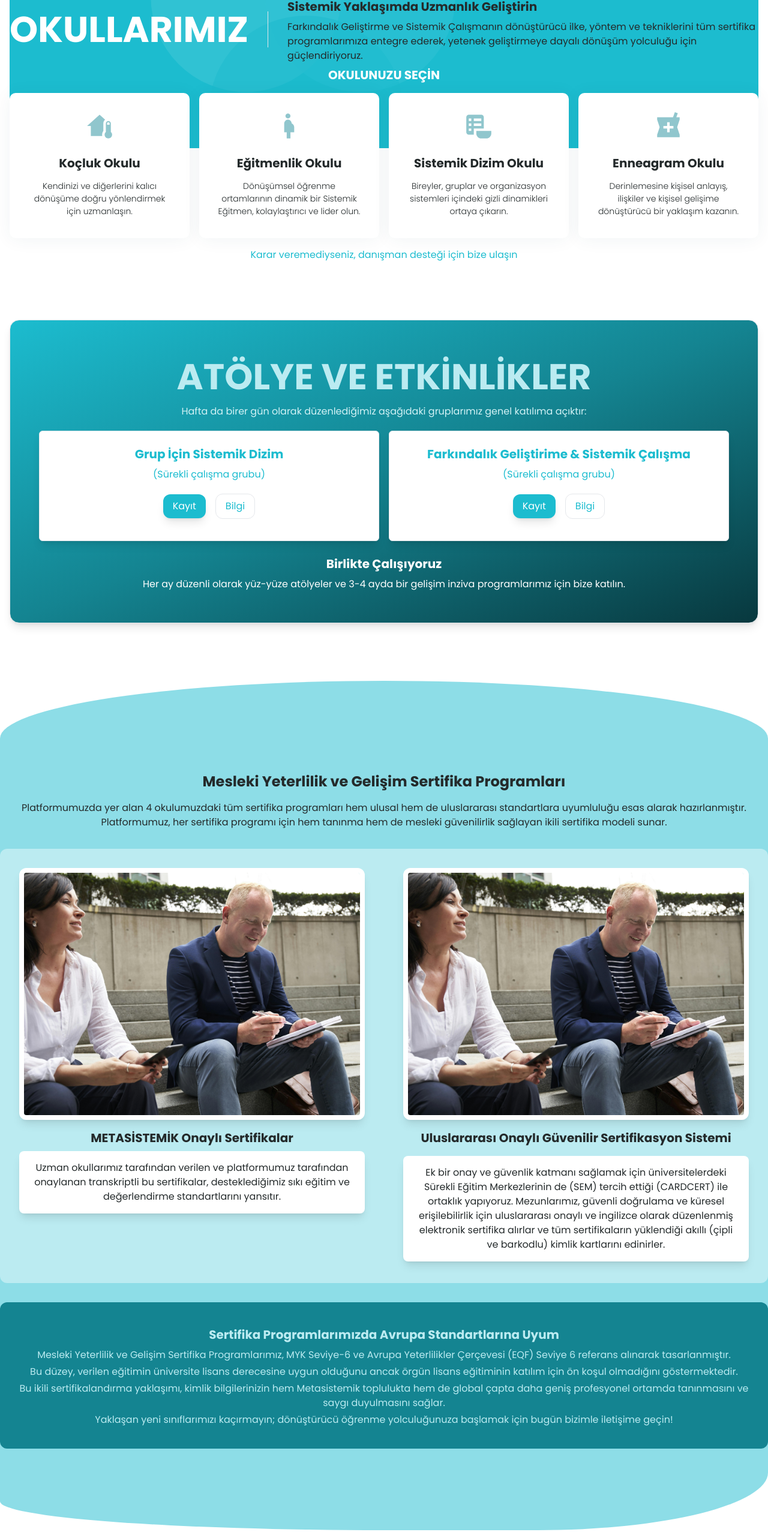
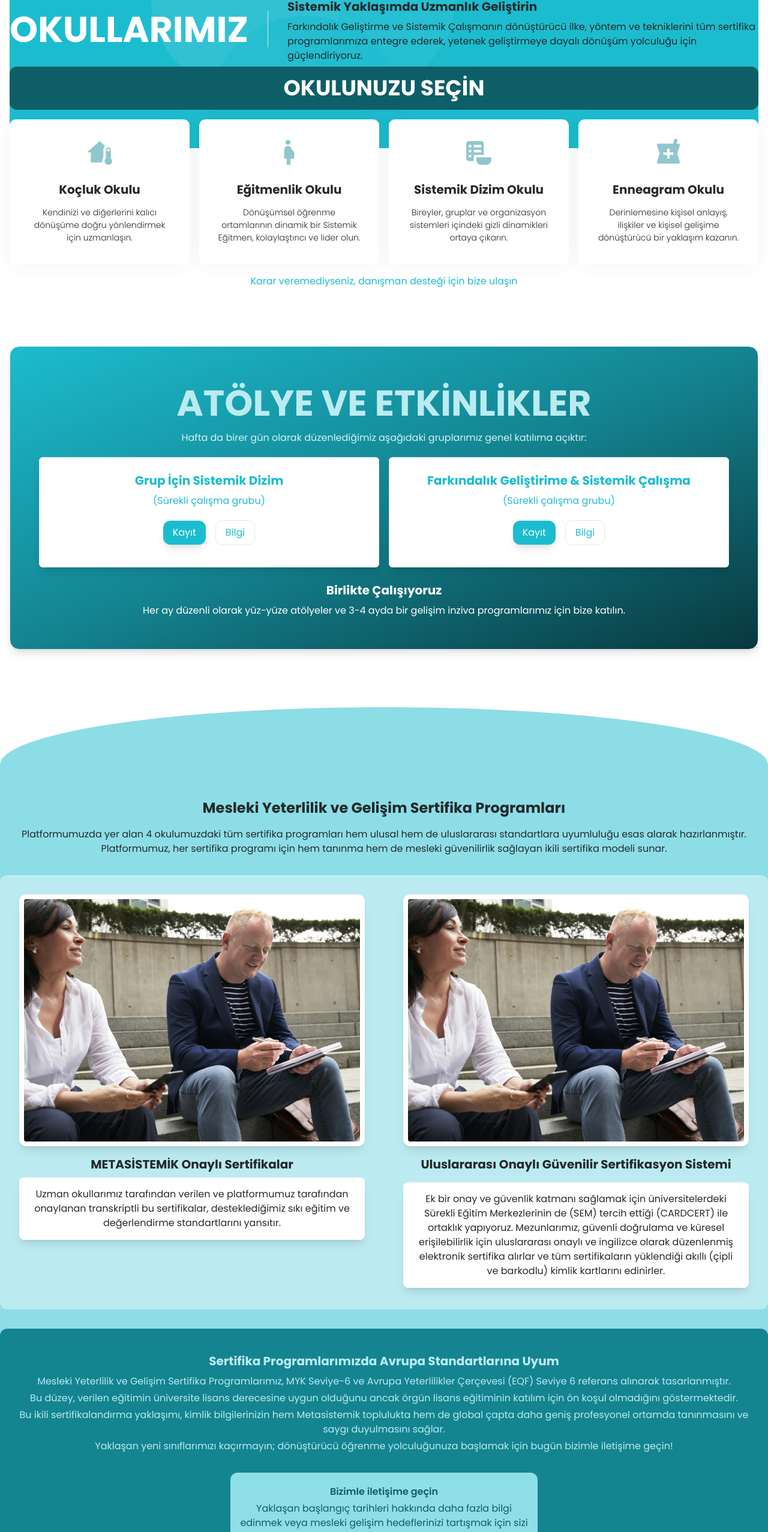
Before and after one commit to rcteenx/metasistemik, a Next.js app: page / in a window 1280 px wide. Shown: the part 2828-5382 px from the top of the page at 60% size. Built offline with nearby package versions, Linux system fonts and the light colour scheme.

Commit message:
fix home

```diff
--- a/components/sections/home/b-2a-schools.jsx
+++ b/components/sections/home/b-2a-schools.jsx
@@ -24,10 +24,11 @@ const Schools2 = () => {
       </div>
 
       <div className="container mx-auto xl:-mt-[144px]">
-        <h3 className="text-center mb-4 text-white">OKULUNUZU SEÇİN</h3>
+        <h3 className="text-center mb-4 text-white text-4xl bg-accent-dark-5 p-4 rounded-xl">
+          OKULUNUZU SEÇİN
+        </h3>
         <div className="grid md:grid-cols-2 xl:grid-cols-4 gap-4 px-8 xl:px-0">
           <div className="services__item bg-white p-[30px] rounded-[10px]  shadow-custom2 flex flex-col items-center text-center ">
-            {" "}
             <div className="mb-[15px]">
               <img src="assets/icons/services/icon-1.svg" alt="" />
             </div>
--- a/components/sections/home/c-2-certificates.jsx
+++ b/components/sections/home/c-2-certificates.jsx
@@ -68,6 +68,38 @@ export default function Certificates({ img, mekanikYollar }) {
             Yaklaşan yeni sınıflarımızı kaçırmayın; dönüştürücü öğrenme
             yolculuğunuza başlamak için bugün bizimle iletişime geçin!
           </p>
+          <div className="bg-accent-light-5 p-4 mt-8 rounded-xl text-accent-dark-5 max-w-lg mx-auto">
+            <h4>Bizimle iletişime geçin</h4>
+            <p>
+              Yaklaşan başlangıç tarihleri hakkında daha fazla bilgi edinmek
+              veya mesleki gelişim hedeflerinizi tartışmak için sizi şu adrese
+              davet ediyoruz:
+            </p>
+            <ul className="flex justify-center gap-4 my-4">
+              <li className="p-4 border rounded-xl">
+                <dd className="font-semibold">Ara</dd>
+                <dt>
+                  <a
+                    href="/iletisim/tel:+902325208409"
+                    className="hover:border-b"
+                  >
+                    0 (232) 520 8409
+                  </a>
+                </dt>
+              </li>
+              <li className="p-4 border rounded-xl">
+                <dd className="font-semibold">Yaz</dd>
+                <dt>
+                  <a
+                    href="/iletisim/mailto:bilgi@metasistemik.com"
+                    className="hover:border-b"
+                  >
+                    bilgi@metasistemik.com
+                  </a>
+                </dt>
+              </li>
+            </ul>
+          </div>
         </div>
       </div>
     </section>
--- a/components/sections/home/d-1-exams.jsx
+++ b/components/sections/home/d-1-exams.jsx
@@ -108,7 +108,7 @@ export default function Exams({ img, img2 }) {
         </div>
 
         <p className="text-center my-4">
-          Dağa kapsamlı bilgiler için Mesleki Yeterlilik Sınavları sayfamızı
+          Daha kapsamlı bilgiler için Mesleki Yeterlilik Sınavları sayfamızı
           ziyaret edin
         </p>
       </div>
```
